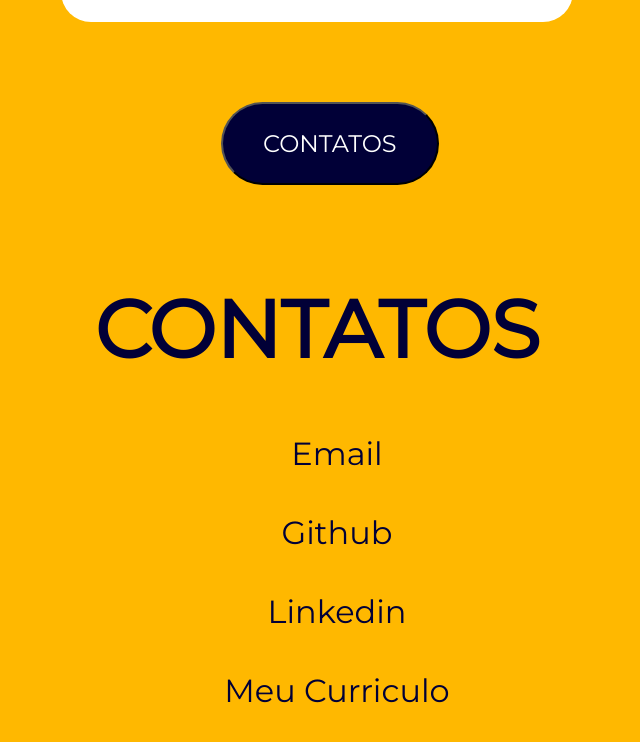
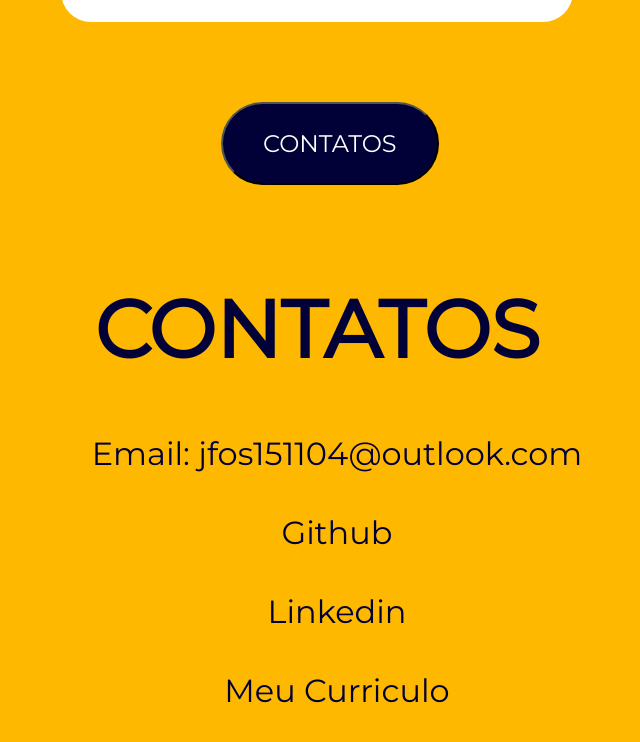
Before and after one commit to Joao151104/Joao151104.github.io, a plain HTML site: page index.html in a window 1280 px wide. Shown: the part 3280-4022 px from the top of the page, without its empty margins (483-1123 px from the left). Drawn offline with Linux system fonts and the light colour scheme.

Commit message:
Add files via upload

```diff
--- a/CSS/responsivo.css
+++ b/CSS/responsivo.css
@@ -85,7 +85,6 @@
     }
     p{
         font-size: 4vw;
-        font-weight: 600;
     }
 
     .imgs_project{
@@ -102,6 +101,7 @@
         margin-left: 0;
     }
 
+
     ul{
         margin-left:-10vw;
     }
--- a/index.html
+++ b/index.html
@@ -86,7 +86,7 @@
             <h1>CONTATOS</h1>
             <div class="conteudo2">
                 <ul>
-                    <li><a href="mailto:jfos151104@outlook.com" target="_blank">Email</a></li>
+                    <li><a href="mailto:jfos151104@outlook.com" target="_blank">Email: jfos151104@outlook.com</a></li>
                     <li><a href="https://github.com/Joao151104" target="_blank">Github</a></li>
                     <li><a href="https://www.linkedin.com/in/joão-souza1511/" target="_blank">Linkedin</a></li>
                     <li><a href="./IMGS/Joao Souza Curriculo.pdf" target="_blank">Meu Curriculo</a></li>
```
Also changed, not shown: 1 other file.
